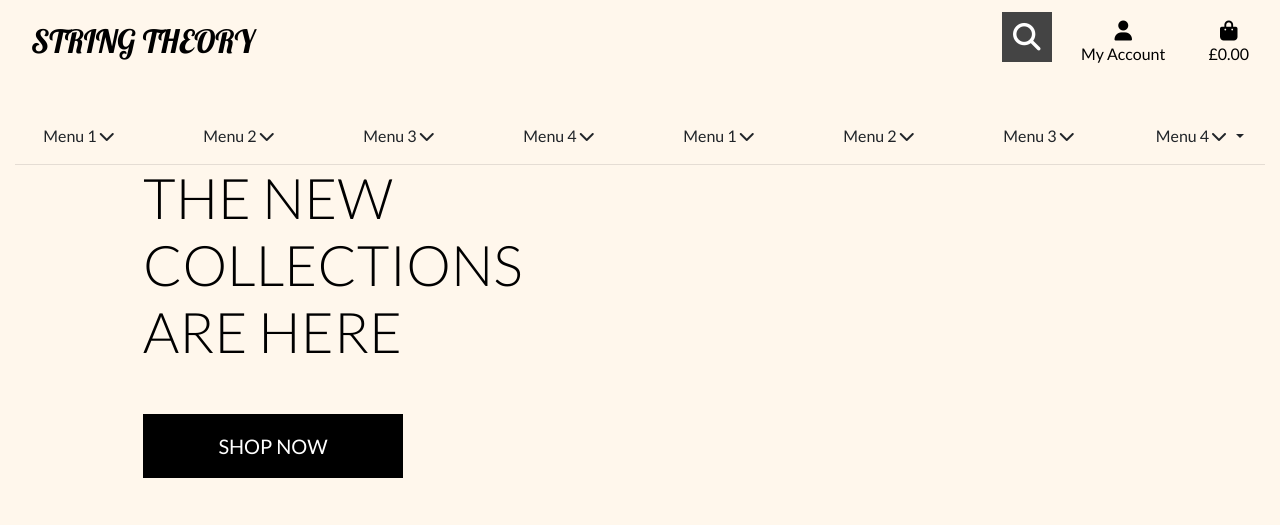
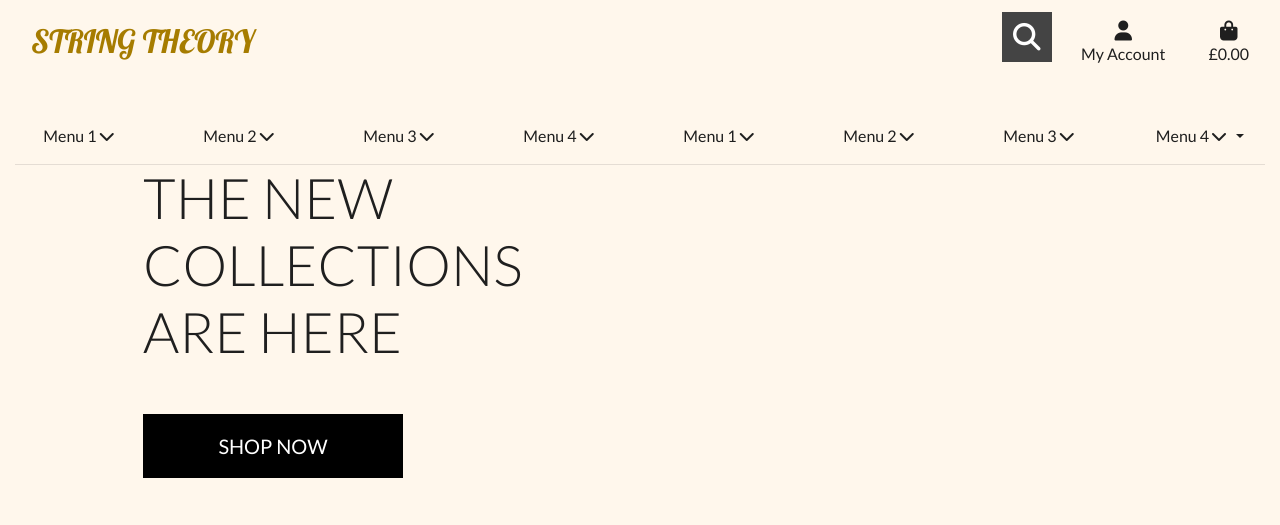
Before and after one commit to LukeThornton92/string_theory, a Django app: page / in a window 1280 px wide. Shown: the top 525 px of the page. Run offline with Django 3.2, Linux system fonts and the light colour scheme; some libraries are stand-ins or nearby versions.

Commit message:
feat: font colour changed

```diff
--- a/static/css/base.css
+++ b/static/css/base.css
@@ -7,6 +7,7 @@ body {
   height: auto;
   font-family: "Lato", Arial, Helvetica;
   position: relative; /* Important for absolute positioning of background */
+  color: #1f1f1f;
 }
 
 .title {
@@ -56,7 +57,7 @@ body {
 }
 
 .text-black {
-  color: #000 !important;
+  color: #1f1f1f !important;
 }
 
 .border-black {
--- a/templates/base.html
+++ b/templates/base.html
@@ -54,7 +54,7 @@
       <div id="topnav" class="row pt-lg-2 d-none d-lg-flex justify-content-between align-items-center">
         <div class="col-auto">
           <a href="{% url 'home' %}" class="nav-link main-logo-link">
-            <h2 class="logo-font text-black my-0 title">String Theory</h2>
+            <h2 class="logo-font my-0 title">String Theory</h2>
           </a>
         </div>
         <div class="col-auto">
```
